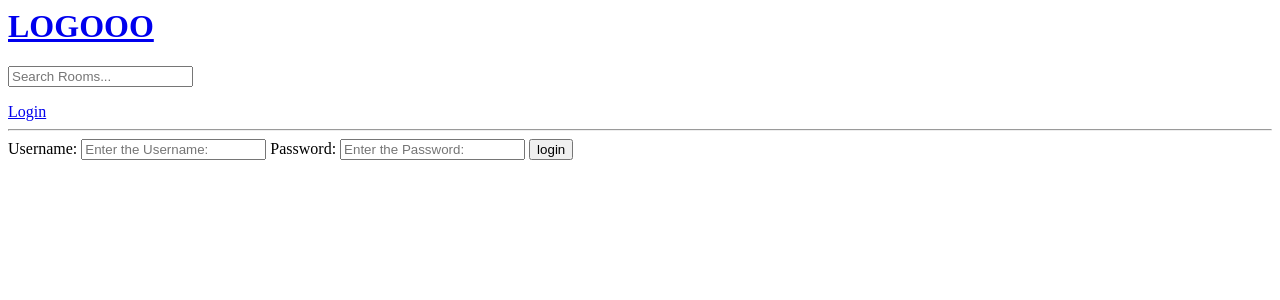
After one commit to way2learn/django_project1, a Django app: page /login/ in a window 1280 px wide. The commit adds this page. Shown: the top 300 px of the page. Run offline with Django 4.2, Linux system fonts and the light colour scheme.

Commit message:
user login, logout, login is required

```diff
--- a/firstproject/baseapp/templates/baseapp/home.html
+++ b/firstproject/baseapp/templates/baseapp/home.html
@@ -31,8 +31,11 @@
         <a href="create-room/">createrooom</a>
         {% for rum in rums %}
         <div>
+            {% if request.user == rum.host %}
             <a href="update-room/{{rum.id}}">Edit</a>s
             <a href="delete-room/{{rum.id}}">Delete</a>
+            {% endif %}
+
             <span>@{{rum.host.username}}</span><br>
             {{rum.id}}..<a href="room/{{rum.id}}">{{rum.name}}</a> <br>
             <small>{{rum.topic.name}}</small>
--- /dev/null
+++ b/firstproject/baseapp/templates/baseapp/login_register.html
@@ -0,0 +1,13 @@
+{% extends "main.html" %}
+{% block content %}
+<div>
+    <form method="POST" action="">
+        {% csrf_token %}
+        <label>Username:</label>
+        <input type="text" name="usernamee" placeholder="Enter the Username:"/>
+        <label>Password:</label>
+        <input type="password" name="passwordd" placeholder="Enter the Password:" />
+        <input type="submit" value="login"/>
+    </form>
+</div>
+{%endblock content%}
--- a/firstproject/baseapp/urls.py
+++ b/firstproject/baseapp/urls.py
@@ -2,6 +2,8 @@ from django.urls import path
 from . import views
 
 urlpatterns = [
+    path("logout/", views.logoutUser, name = "logout" ),
+    path("login/", views.loginPage, name = "login" ),
     path("", views.home, name = "home"),
     path("room/<str:pk>", views.room, name = "room"),
     path("create-room/", views.createRoom, name = "create-room"),
--- a/firstproject/baseapp/views.py
+++ b/firstproject/baseapp/views.py
@@ -3,6 +3,11 @@ from django.db.models import Q
 from django.http import HttpResponse
 from .models import Room, Topic
 from .forms import RoomForm
+from django.contrib.auth.models import User
+from django.contrib import messages
+from django.contrib.auth import authenticate, login, logout
+from django.contrib.auth.decorators import login_required
+
 
 
 # Create your views here.
@@ -12,6 +17,37 @@ rooms = [
        {"id":2, "name": "learn python"},
        {"id":3, "name": "learn full stack"}
 ]
+
+def loginPage(request):
+    if request.user.is_authenticated:
+       return redirect('home')
+
+    if request.method == 'POST':
+       print("post request:", request.POST)
+       username = request.POST.get('usernamee')
+       password = request.POST.get('passwordd')
+       print("username:", username, "password:", password)
+
+       try:
+           user = User.objects.get(username = username)
+       except:
+            messages.error(request, "User Doesn't exist")
+
+       user = authenticate(request, username=username, password=password)
+
+       if user is not None:
+          login(request, user)
+          return redirect('home')
+       else:
+           messages.error(request, "Username or Password are does not exists")
+
+
+    context = {}
+    return render(request, 'baseapp/login_register.html', context)
+
+def logoutUser(request):
+    logout(request)
+    return redirect('home')
 
 def home(request):
     q = request.GET.get('q') if request.GET.get('q') != None else ''
@@ -26,6 +62,7 @@ def room(request, pk):
     context = {"rumm": room}
     return render(request, 'baseapp/room.html', context)
 
+@login_required(login_url='login')
 def createRoom(request):
     form = RoomForm()
     if request.method == 'POST':
@@ -38,9 +75,14 @@ def createRoom(request):
     context = {"form": form}
     return render(request, 'baseapp/create_room.html', context)
 
+@login_required(login_url='login')
 def updateRoom(request, pk):
     room = Room.objects.get(id = int(pk))
     form = RoomForm(instance=room)
+
+    if request.user != room.host:
+       return HttpResponse("You are not allowed")
+
     if request.method == 'POST':
        form = RoomForm(request.POST, instance=room)
        if form.is_valid():
@@ -51,8 +93,12 @@ def updateRoom(request, pk):
     context = {'form': form}
     return render(request, 'baseapp/create_room.html', context)
 
+@login_required(login_url='login')
 def deleteRoom(request, pk):
     room = Room.objects.get(id = int(pk))
+    if request.user != room.host:
+       return HttpResponse("You are not allowed")
+
     if request.method == 'POST':
         room.delete()
         return redirect('home')
--- a/firstproject/templates/main.html
+++ b/firstproject/templates/main.html
@@ -4,6 +4,14 @@
 </head>
 <body>
     {% include "navbar.html" %}
+    {% if messages %}
+    <ul class="messages">
+        {% for message in messages %}
+        <li>{{ message }}</li>
+        {% endfor %}
+
+    </ul>
+    {% endif %}
 
     {% block content %}
 
--- a/firstproject/templates/navbar.html
+++ b/firstproject/templates/navbar.html
@@ -1,6 +1,12 @@
 <a href="/">
-    <h1>LOGOOO</h1></a>
+    <h1>LOGOOO</h1>
+</a>
 <form method="GET" action="{% url 'home' %}">
-    <input type="text" name="q" placeholder="Search Rooms..."/>
+    <input type="text" name="q" placeholder="Search Rooms..." />
 </form>
+{% if request.user.is_authenticated %}
+<a href="{% url 'logout' %}">Logout</a>
+{% else %}
+<a href="{% url "login" %}">Login</a>
+{% endif %}
 <hr />
```
Also changed, not shown: firstproject/db.sqlite3.
